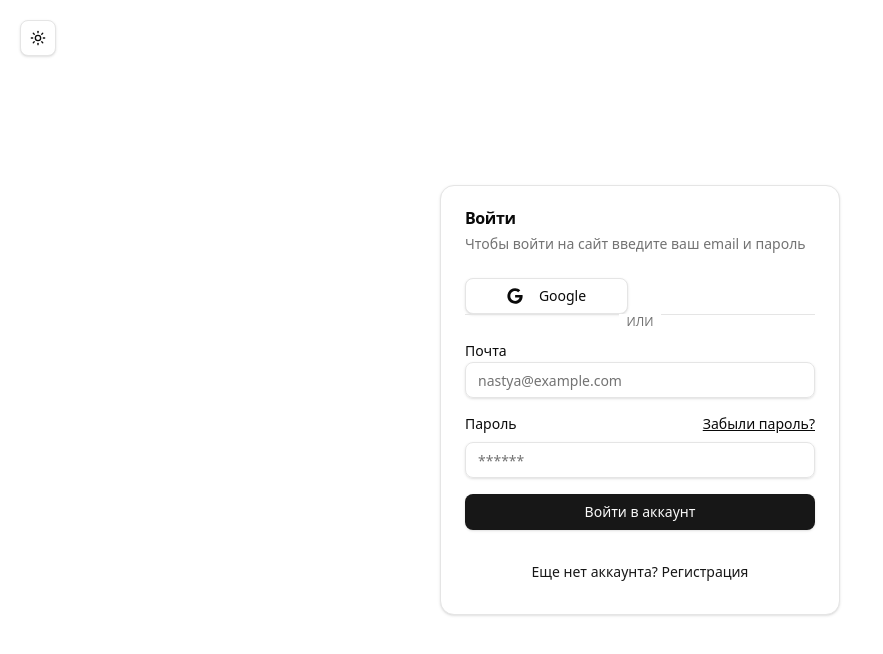
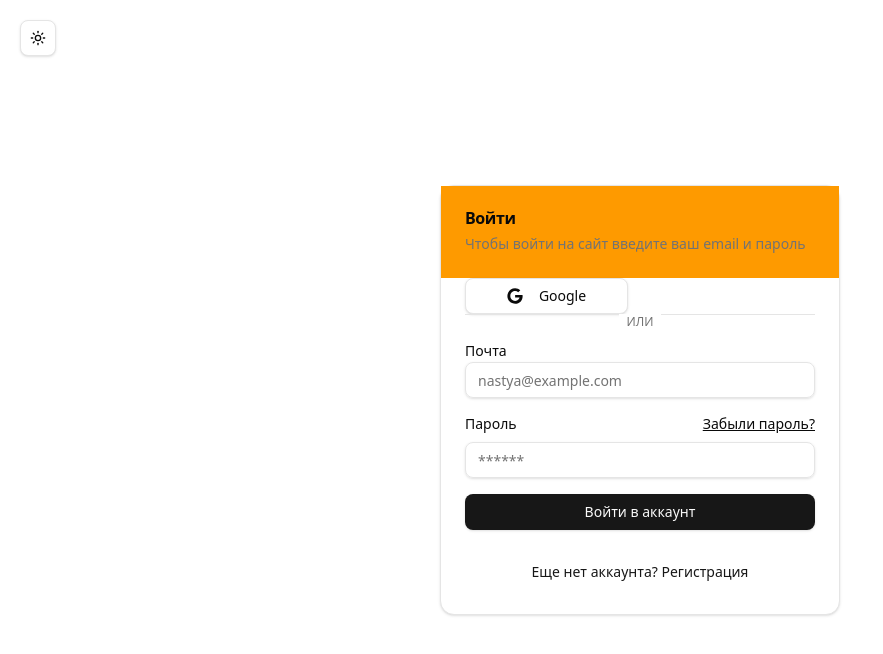
Before and after one commit to NastyaSkreka/session-auth-client, a Next.js app: page /auth/login in a window 1280 px wide. Shown: the top 654 px of the page, without its empty margins (0-883 px from the left). Built offline with nearby package versions, Linux system fonts and the light colour scheme; no server answers.

Commit message:
fix: Change bg color

```diff
--- a/src/features/auth/components/AuthWrapper.tsx
+++ b/src/features/auth/components/AuthWrapper.tsx
@@ -21,7 +21,7 @@ export function AuthWrapper({
 }: PropsWithChildren<AuthWrapperProps>) {
     return (
         <Card className='w-[400px]'>
-            <CardHeader className='space-y-2'>
+            <CardHeader className='space-y-2 bg-amber-500'>
                 <CardTitle>{heading}</CardTitle>
                 {description && (
                     <CardDescription>{description}</CardDescription>
```
